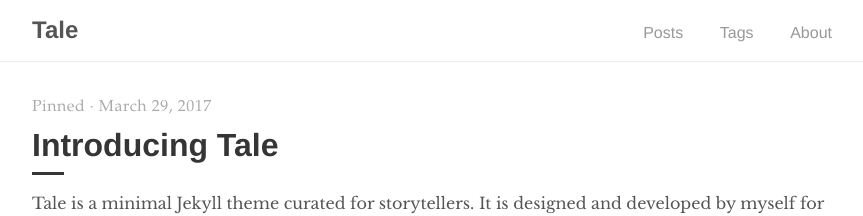
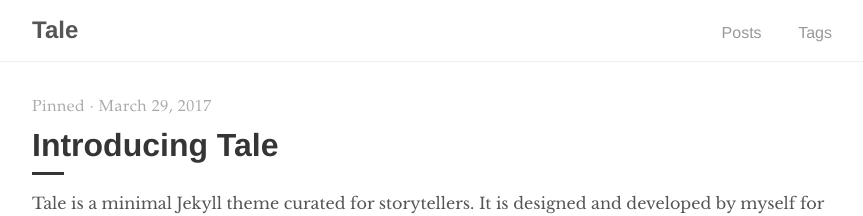
Before and after one commit to Bugeun/blog, a Jekyll site: the page built from index.html, in a window 1280 px wide. Shown: the top 216 px of the page, without its empty margins (208-1071 px from the left). Built offline with Jekyll 4.4.1, drawn with Linux system fonts in a browser that asks for light colours; the list of posts is cut into pages by our own code.

Commit message:
Update navigation.html

```diff
--- a/_includes/navigation.html
+++ b/_includes/navigation.html
@@ -6,7 +6,6 @@
     <ul>
       <li><a href="{{ site.baseurl }}/">Posts</a></li>
       <li><a href="{{ '/tags' | prepend: site.baseurl }}">Tags</a></li>
-      <li><a href="http://bugeun.github.io/about">About</a></li>
     </ul>
   </div>
 </nav>
```
